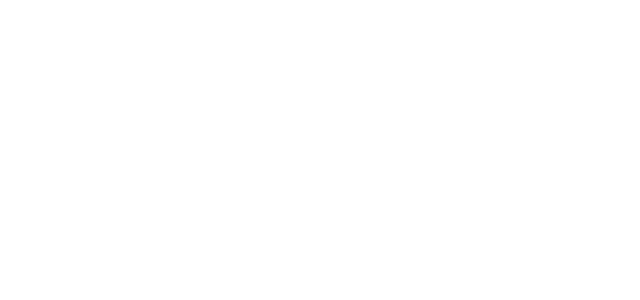
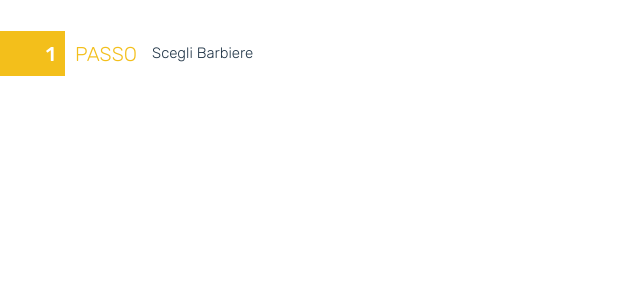
Before and after one commit to ihnatenkoo/Barbershop-Customer-Register, a React (Vite) app: page / in a window 1280 px wide. Shown: the top 300 px of the page, without its empty margins (0-640 px from the left). Built offline with nearby package versions, Linux system fonts and the light colour scheme.

Commit message:
Create <PageInfo/>

```diff
--- a/src/App.tsx
+++ b/src/App.tsx
@@ -2,12 +2,14 @@
 import { ThemeProvider } from 'styled-components';
 import { GlobalStyle } from './styled/globalStyle';
 import { theme } from './styled/theme';
+import PageInfo from './components/ui/PageInfo';
 
 const App: FC = () => {
 	return (
 		<>
 			<ThemeProvider theme={theme}>
 				<GlobalStyle />
+				<PageInfo pageNumber={1} pageTitle="Scegli Barbiere" />
 			</ThemeProvider>
 		</>
 	);
--- /dev/null
+++ b/src/components/ui/PageInfo.tsx
@@ -0,0 +1,61 @@
+import { FC } from 'react';
+import styled from 'styled-components';
+import { Flex } from '../../styled/mixins';
+
+const Wrap = styled.div`
+	${Flex({ align: 'center' })}
+	height: 45px;
+	position: absolute;
+	top: 31px;
+	left: 0;
+	font-family: 'Rubik', sans-serif;
+`;
+
+const Number = styled.div`
+	${Flex({ align: 'center', justify: 'flex-end' })}
+	margin-right: 10px;
+	width: 65px;
+	height: 100%;
+	font-family: inherit;
+	background-color: ${(props) => props.theme.colors.accent};
+	& span {
+		margin-right: 10px;
+		font-family: inherit;
+		font-size: 20px;
+		font-weight: 500;
+		color: ${(props) => props.theme.colors.white};
+	}
+`;
+
+const Text = styled.div`
+	margin-right: 15px;
+	font-family: inherit;
+	font-size: 20px;
+	font-weight: 300;
+	color: ${(props) => props.theme.colors.accent};
+`;
+
+const Title = styled.div`
+	font-family: inherit;
+	font-size: 15px;
+	font-weight: 300;
+`;
+
+interface IPageInfo {
+	pageNumber: number;
+	pageTitle: string;
+}
+
+const PageInfo: FC<IPageInfo> = ({ pageNumber, pageTitle }) => {
+	return (
+		<Wrap>
+			<Number>
+				<span>{pageNumber}</span>
+			</Number>
+			<Text>PASSO</Text>
+			<Title>{pageTitle}</Title>
+		</Wrap>
+	);
+};
+
+export default PageInfo;
```
